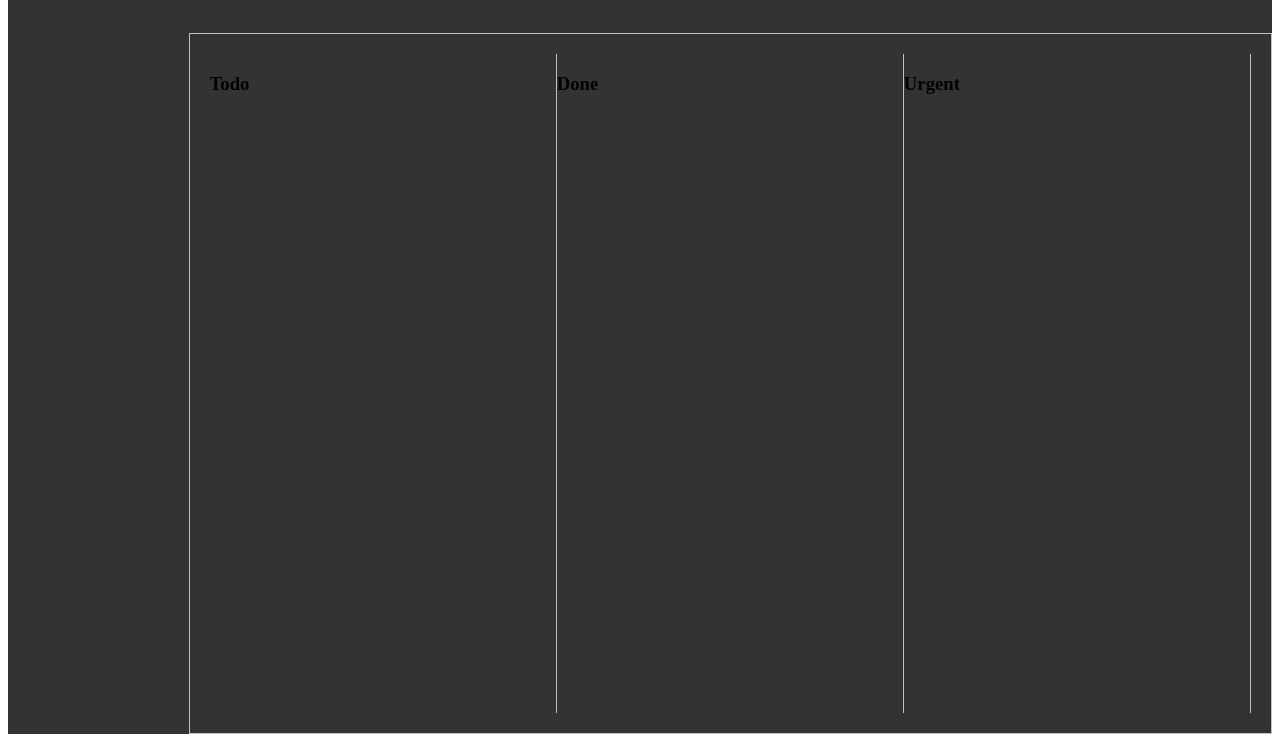
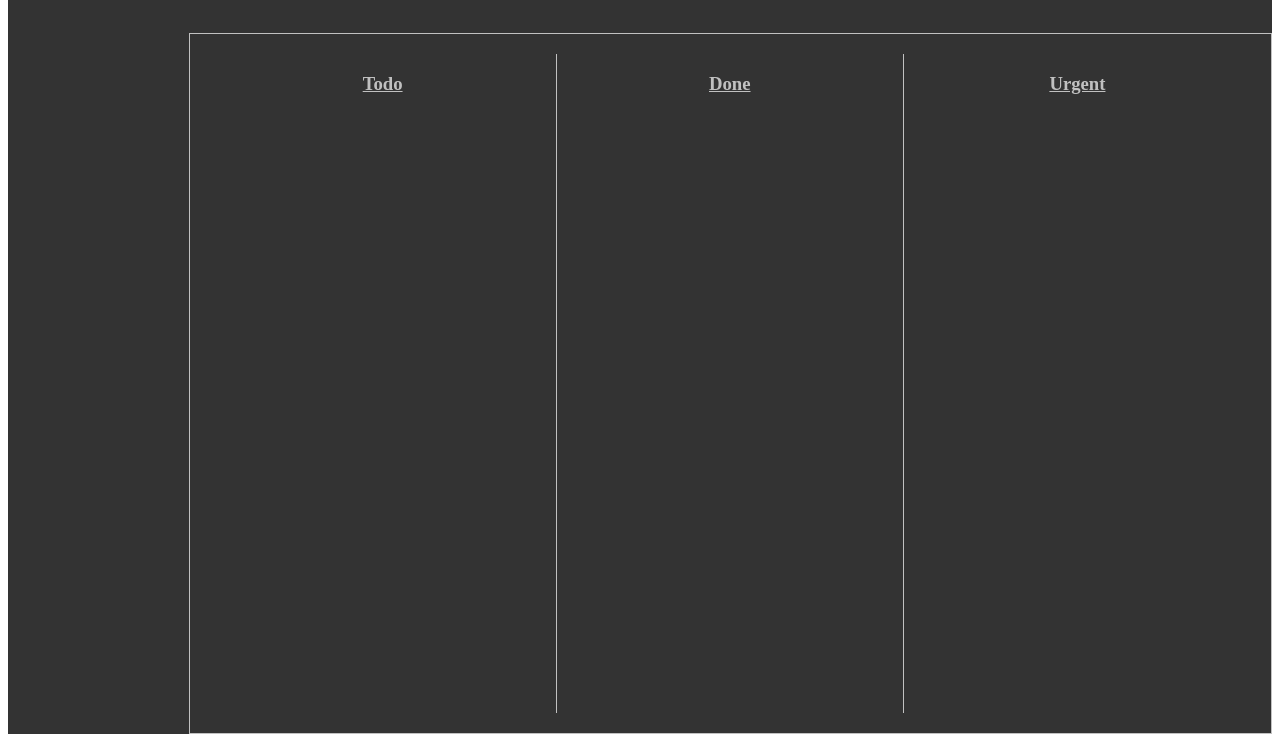
Before and after one commit to Nkurunzizagashati/ONLINE-TASK-MANAGEMENT-SYSTEM, a plain HTML site: page Frontend/index.html in a window 1280 px wide. Shown: the part 74-816 px from the top of the page. Drawn offline with Linux system fonts and the light colour scheme.

Commit message:
styling the main page

```diff
--- a/Frontend/styles.css
+++ b/Frontend/styles.css
@@ -47,19 +47,31 @@ main {
   height: 100%;
 }
 
+.main-container h3 {
+  text-decoration: underline;
+}
+
 .todo {
   grid-area: todo;
   border-right: 1px solid var(--color-light);
+  display: flex;
+  justify-content: center;
+  color: var(--color-light);
 }
 
 .done {
   grid-area: done;
   border-right: 1px solid var(--color-light);
+  display: flex;
+  justify-content: center;
+  color: var(--color-light);
 }
 
 .urgent {
   grid-area: urgent;
-  border-right: 1px solid var(--color-light);
+  display: flex;
+  justify-content: center;
+  color: var(--color-light);
 }
 
 /* STYLING NAVBAR */
```
